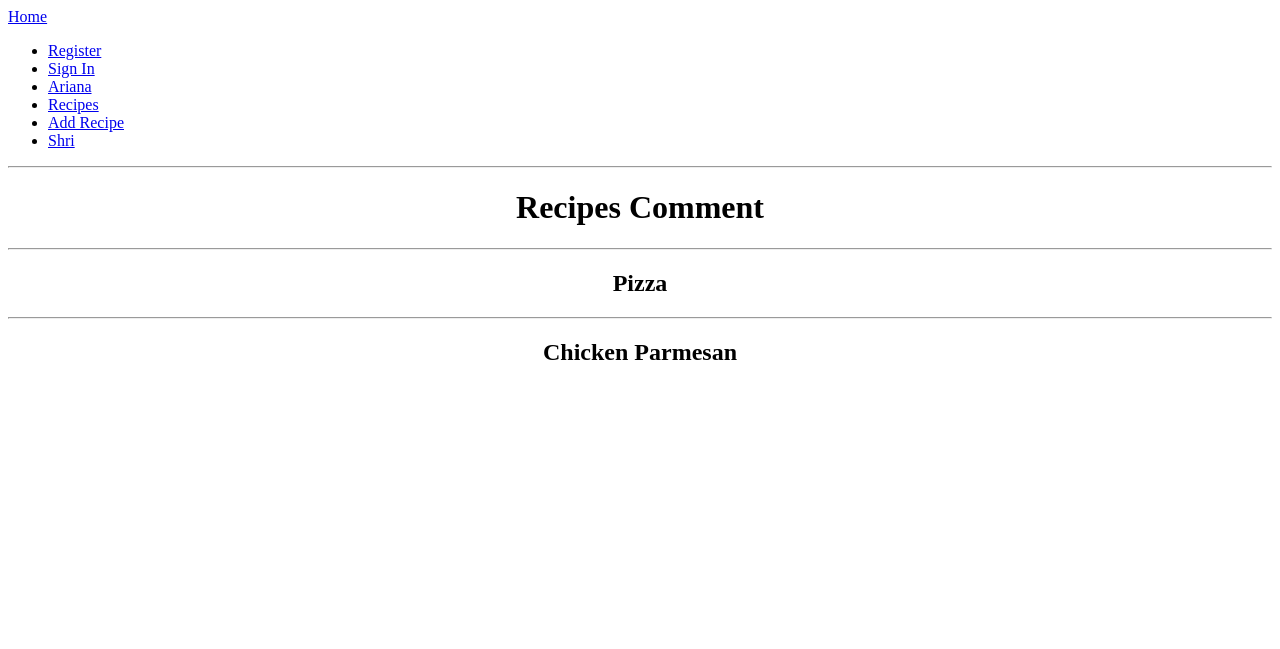
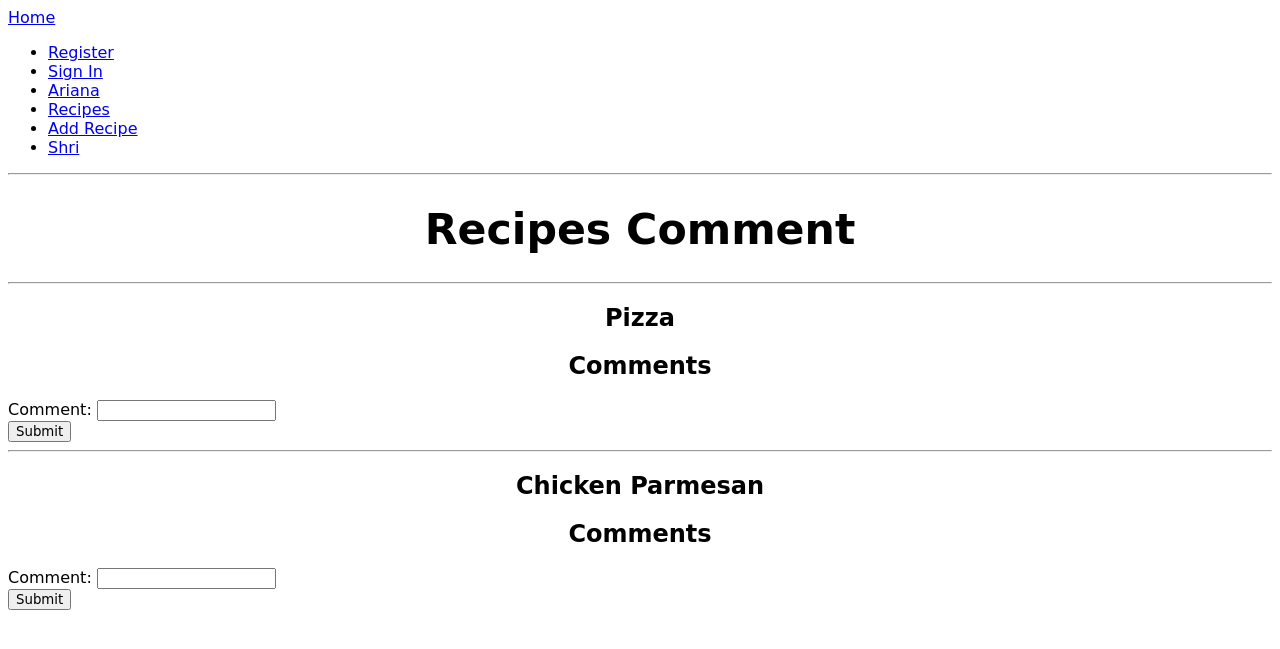
Before and after one commit to jmcwhirter1608/CookingMania, a PHP site: page /Ariana.php in a window 1280 px wide. Shown: the top 649 px of the page. Run offline with PHP 8.4, Linux system fonts and the light colour scheme; data comes from the database, SQL or seed files in the repository; tables that the repository leaves empty or names only in its code hold one stand-in row (values such as "Sample post").

Commit message:
create comment function

```diff
--- a/Ariana.php
+++ b/Ariana.php
@@ -4,7 +4,8 @@
     <meta charset="UTF-8">
     <meta http-equiv="X-UA-Compatible" content="IE=edge">
     <meta name="viewport" content="width=device-width, initial-scale=1.0">
-    <title>Ariana</title>
+    <link rel="stylesheet" href="css\styles.css">
+    <title>Comment</title>
 </head>
 
 
@@ -17,18 +18,42 @@
     <?php include "dbconnection.php"?>
 
    <?php
-   // get the recipes name from the recipe table
-   $sql = sprintf("SELECT Recipe_name FROM recipes");
+   // sql statement to get the recipes from the recipe table
+   $sql = sprintf("SELECT * FROM recipes");
    $result = $connection->query($sql);
 
-   while ( $recipe = $result->fetch_assoc()) {
-      Print '<hr />';
-      Print '<h2 align="center">'. $recipe['Recipe_name'] . "</h2>";
-   }
+   //print out recipes name
+   while ( $row = $result->fetch_assoc()) {
+
+    // get the comment from database
+     $sql1 = sprintf("SELECT *
+     FROM comments
+     INNER JOIN users
+     ON users.User_ID = comments.User_ID
+     WHERE Recipe_ID = %d", $row['Recipe_ID']);
+
+     $result1 = $connection->query($sql1);
 
 
 
-    ?>
+      Print '<hr />';
+      Print '<h2 align="center">'. $row['Recipe_name'] . "</h2>";
+      Print '<h2 align="center"> Comments </h2> ';
+
+      while ( $row1 = $result1->fetch_assoc()){
+        Print '<h2 align="center">'. $row1['User_fname'] . ": " . $row1['CommentText'] . "</h2>";
+      };
+
+      //create comment form, INSERT INTO Comments(Comment_ID, Recipe_ID,User_ID, CommentText)
+      Print '<form method = "post" action = "CreateSQLComment.php?Recipe_ID='.$row['Recipe_ID'].'">
+          <label> Comment: </label> <input type = "text" name = "comment"> <br>
+         <input type="submit" name="Create-comment" value="Submit">
+      </form>';
+   }
+?>
+
+
+
 
 
 </body>
```
Also changed, not shown: CreateSQLComment.php (added, +25 -0 lines).
